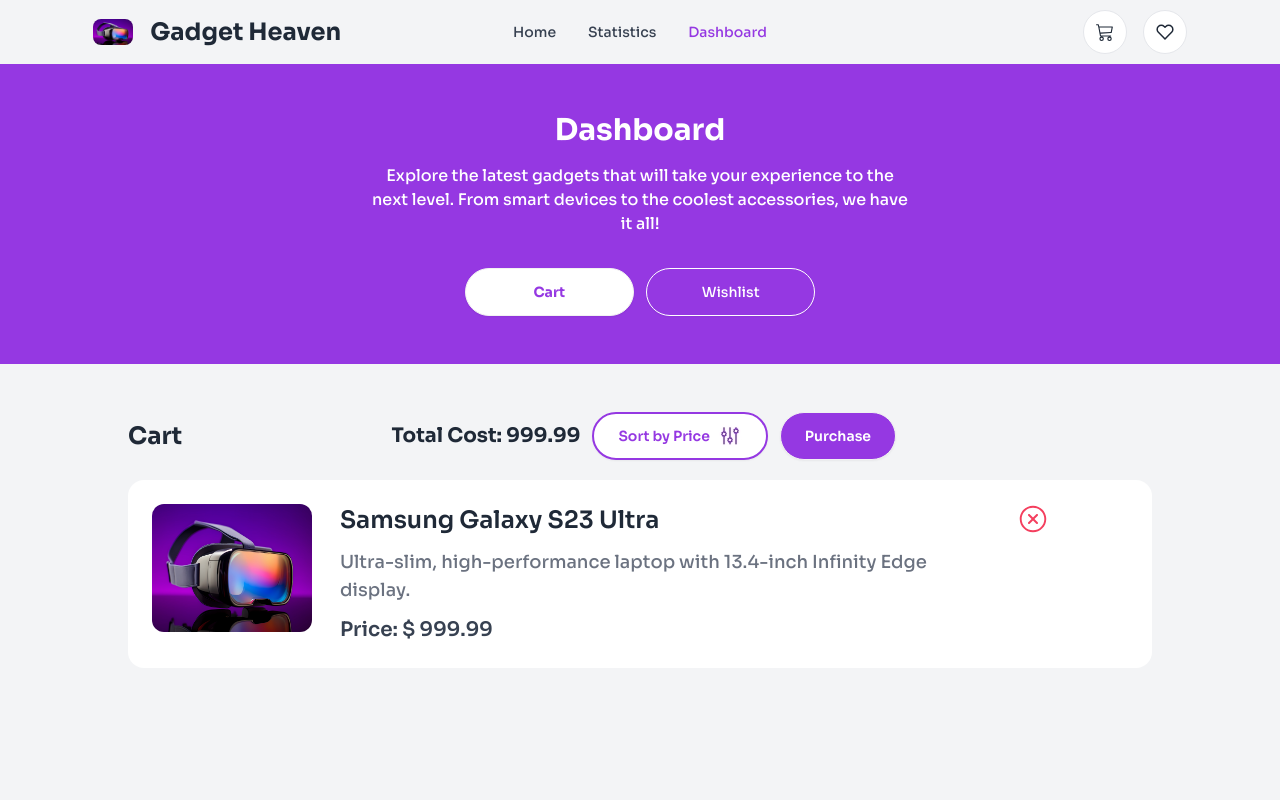
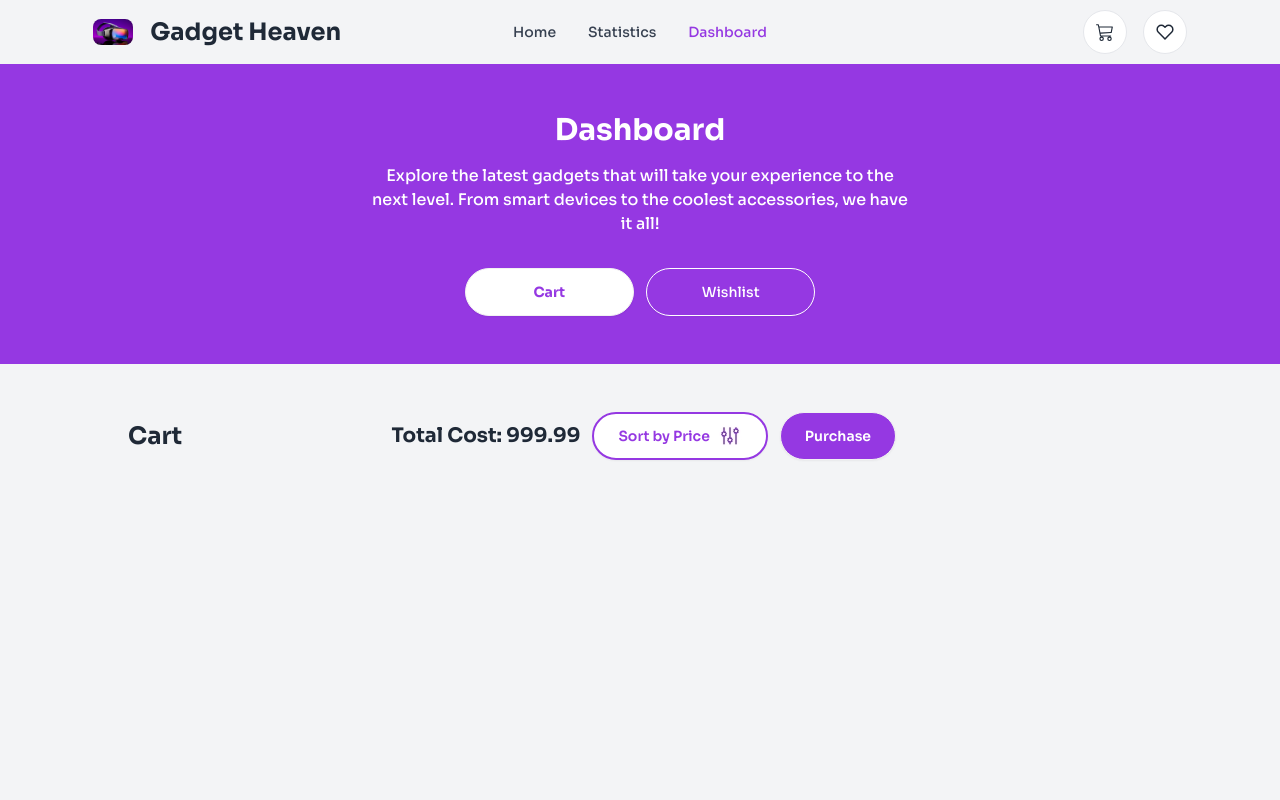
Before and after one commit to ssmahim01/mz-shop, a React (Vite) app: page /dashboard in a window 1280 px wide. Shown: the top 800 px of the page. Built offline with nearby package versions, Linux system fonts and the light colour scheme.

Commit message:
Updated Shop Cart and Wishlist

```diff
--- a/src/components/ShopCart.jsx
+++ b/src/components/ShopCart.jsx
@@ -1,33 +1,49 @@
-import { RxCrossCircled } from 'react-icons/rx';
+import { RxCrossCircled } from "react-icons/rx";
 
-const ShopCart = () => {
+const ShopCart = ({ carts }) => {
   return (
-        <div className='w-4/5 mx-auto py-12'>
-            <div className='lg:w-3/4 w-11/12 flex justify-between flex-col lg:flex-row flex-wrap text-center items-center gap-3'>
-            <h2 className='text-2xl font-bold'>Cart</h2>
+    <div className="w-4/5 mx-auto py-12">
+      <div className="lg:w-3/4 w-11/12 flex justify-between flex-col lg:flex-row flex-wrap text-center items-center gap-3">
+        <h2 className="text-2xl font-bold">Cart</h2>
 
-               <div className='flex md:justify-normal justify-center items-center flex-wrap gap-3'>
-            <h2 className='lg:text-xl text-lg font-bold'>Total Cost: 999.99</h2>
-               <button className='btn lg:px-6 px-4 border-2 border-btnBorder text-textColor rounded-full bg-white font-semibold'>Sort by Price <img src="/assets/Frame.jpeg" alt="Frame" /></button>
-               <button className='btn lg:px-6 px-4 bg-bannerColor rounded-full text-white font-semibold'>Purchase</button>
+        <div className="flex md:justify-normal justify-center items-center flex-wrap gap-3">
+          <h2 className="lg:text-xl text-lg font-bold">Total Cost: 999.99</h2>
+          <button className="btn lg:px-6 px-4 border-2 border-btnBorder text-textColor rounded-full bg-white font-semibold">
+            Sort by Price <img src="/assets/Frame.jpeg" alt="Frame" />
+          </button>
+          <button className="btn lg:px-6 px-4 bg-bannerColor rounded-full text-white font-semibold">
+            Purchase
+          </button>
         </div>
       </div>
 
-               <div className='w-full bg-white rounded-2xl p-6 my-5'>
-                <div className='flex justify-between md:flex-row flex-col gap-7'>
+      {carts.map((cart) => (
+        <div key={cart.product_id} className="w-full bg-white rounded-2xl p-6 my-5">
+          <div className="flex justify-between md:flex-row flex-col gap-7">
             <div>
-                   <img className='lg:w-60 md:w-64 lg:h-32 md:h-52 rounded-xl' src="/assets/banner.jpg" />
+              <img
+                className="lg:w-60 md:w-64 lg:h-32 md:h-52 rounded-xl"
+                src={cart.product_image}
+                alt={cart.product_title}
+              />
             </div>
-                   <div className='w-full space-y-3'>
-                    <h2 className='lg:text-2xl text-xl font-semibold'>Samsung Galaxy S23 Ultra</h2>
-                    <p className='md:text-lg text-gray-500 font-medium'>Ultra-slim, high-performance laptop with 13.4-inch Infinity Edge display.</p>
-                    <p className='lg:text-xl text-lg text-gray-700 font-semibold'>Price: $ 999.99</p>
+            <div className="w-full space-y-4">
+              <h2 className="lg:text-2xl text-xl font-semibold">
+                {cart.product_title}
+              </h2>
+              <p className="md:text-lg text-gray-500 font-medium">
+               {cart.description}
+              </p>
+              <p className="lg:text-xl text-lg text-gray-700 font-semibold">
+                Price: ${parseFloat(cart.price)}
+              </p>
             </div>
-                <div className='text-rose-500 text-3xl lg:mr-20 mr-10'>
+            <div className="text-rose-500 text-3xl lg:mr-20 mr-10">
               <RxCrossCircled />
             </div>
           </div>
         </div>
+      ))}
     </div>
   );
 };
--- a/src/components/WishList.jsx
+++ b/src/components/WishList.jsx
@@ -1,31 +1,47 @@
 import { RxCrossCircled } from "react-icons/rx";
 
-const WishList = () => {
+const WishList = ({ wishlists }) => {
   return (
     <div className="w-4/5 mx-auto py-12">
-        <h2 className="text-2xl font-bold text-center">Wishlist</h2>
-      <div className="w-full bg-white rounded-2xl p-6 my-5">
+      <h2 className="text-2xl font-bold md:text-left text-center">Wishlist</h2>
+
+      {wishlists.map((wishlist) => (
+        <div
+          key={wishlist.product_id}
+          className="w-full bg-white rounded-2xl p-6 my-5"
+        >
           <div className="flex flex-col md:flex-row justify-between gap-7">
             <div>
-            <img className="md:w-72 lg:h-48 md:h-56 rounded-xl" src="/assets/banner.jpg" />
+              <img
+                className="md:w-72 lg:h-48 md:h-56 rounded-xl"
+                src={wishlist.product_image}
+                alt={wishlist.product_title}
+              />
             </div>
             <div className="w-full lg:space-y-5 space-y-3">
-            <h2 className="lg:text-2xl text-xl font-semibold">Samsung Galaxy S23 Ultra</h2>
+              <h2 className="lg:text-2xl text-xl font-semibold">
+                {wishlist.product_title}
+              </h2>
               <p className="md:text-lg">
-              <span className="font-semibold">Description: </span> <span className="text-gray-500 font-medium">Ultra-slim, high-performance laptop with 13.4-inch Infinity Edge
-              display.</span>
+                <span className="font-semibold">Description: </span>{" "}
+                <span className="text-gray-500 font-medium">
+                  {wishlist.description}
+                </span>
               </p>
               <p className="lg:text-xl text-lg text-gray-700 font-semibold">
-              Price: $ 999.99
+                Price: ${parseFloat(wishlist.price)}
               </p>
 
-            <button className='btn lg:px-6 px-4 bg-bannerColor rounded-full text-white font-semibold'>Add to Cart</button>
+              <button className="btn lg:px-6 px-4 bg-bannerColor rounded-full text-white font-semibold">
+                Add to Cart
+              </button>
             </div>
             <div className="text-rose-500 text-3xl mr-14">
               <RxCrossCircled />
             </div>
           </div>
         </div>
+      ))}
     </div>
   );
 };
```
Lines whose indentation alone changed are shown as unchanged.
